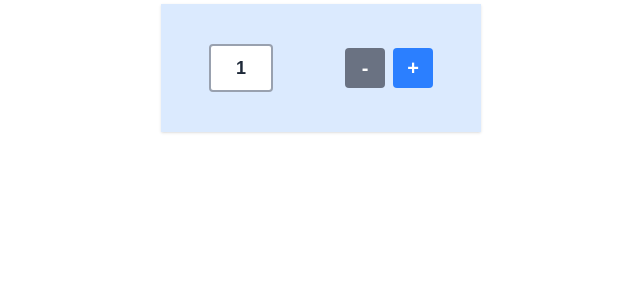
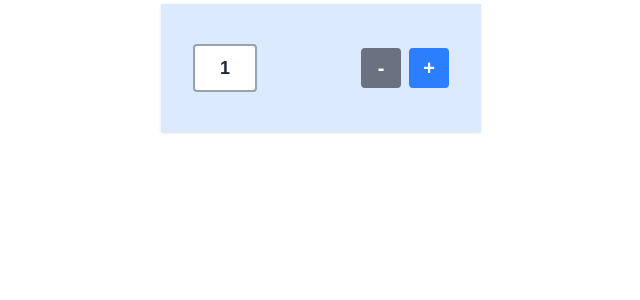
Before and after one commit to SeksanW/cprg306-assignments, a Next.js app: page /week-4 in a window 1280 px wide. Shown: the top 300 px of the page, without its empty margins (319-959 px from the left). Built offline with nearby package versions, Linux system fonts and the light colour scheme.

Commit message:
Update new-item.js

```diff
--- a/app/week-4/new-item.js
+++ b/app/week-4/new-item.js
@@ -33,7 +33,7 @@ const incrementStyles =
 return (
     <main className="flex justify-center">
 
-        <div className="bg-blue-100 w-80 h-32 flex flex-col items-center justify-center px-6 shadow space-y-3">
+        <div className="bg-blue-100 w-80 h-32 flex flex-col items-center justify-center px-2 shadow">
         {}
 
         {}
@@ -47,18 +47,15 @@ return (
                 onClick={decrement}
                 disabled={quantity <= 1}
                 className={decrementStyles}
-                >
-                -
-            </button>
+                > - </button>
+
             <button
                 onClick={increment}
                 disabled={quantity >= 20}
                 className={incrementStyles}
-                >
-                +
-                    </button>
-                </div>
-            </div>
+                > + </button>
+        </div>
+        </div>
         </div>
     </main>
 );
```
